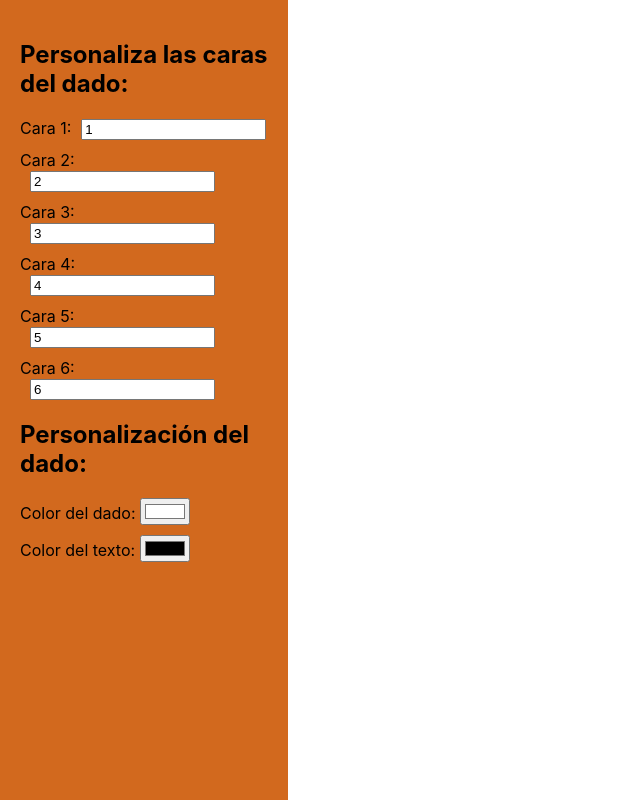
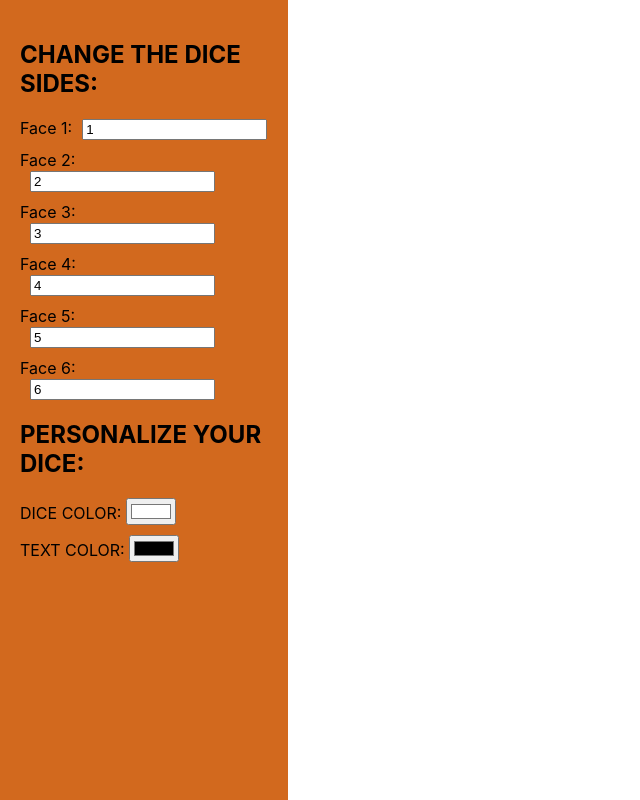
Before and after one commit to JuanGabrielCallejo/your-dice, a React (Create React App) app: page / in a window 1280 px wide. Shown: the whole page, without its empty margins (0-640 px from the left). Built offline with nearby package versions, Linux system fonts and the light colour scheme; no server answers.

Commit message:
Changing language and minor issues

```diff
--- a/src/App.jsx
+++ b/src/App.jsx
@@ -5,10 +5,10 @@ import Customization from "./components/Customization";
 
 const App = () => {
   const [texts, setTexts] = useState(["1", "2", "3", "4", "5", "6"]);
-  const [diceColor, setDiceColor] = useState("#ffffff"); // Estado para el color del dado
-  const [textColor, setTextColor] = useState("#000000"); // Estado para el color del texto
+  const [diceColor, setDiceColor] = useState("#ffffff"); // Dice color state
+  const [textColor, setTextColor] = useState("#000000"); // Dice text color state
 
-  // function to update text values
+  // Function to update text values
   const handleTextChange = (index, value) => {
     const newTexts = [...texts];
     newTexts[index] = value;
@@ -22,10 +22,10 @@ const App = () => {
         style={{ width: "20%", padding: "20px", backgroundColor: "chocolate" }}
       >
         {/* Inputs to personalize the texts */}
-        <h2>Personaliza las caras del dado:</h2>
+        <h2>CHANGE THE DICE SIDES:</h2>
         {texts.map((text, index) => (
           <div key={index} style={{ marginBottom: "10px" }}>
-            <label>Cara {index + 1}:</label>
+            <label>Face {index + 1}:</label>
             <input
               type="text"
               value={text}
--- a/src/components/Customization.jsx
+++ b/src/components/Customization.jsx
@@ -1,30 +1,30 @@
 import React, { useState } from "react";
 
 const Customization = ({ onDiceColorChange, onTextColorChange }) => {
-  const [diceColor, setDiceColor] = useState("#ffffff"); // Color inicial del dado
-  const [textColor, setTextColor] = useState("#000000"); // Color inicial del texto
+  const [diceColor, setDiceColor] = useState("#ffffff"); // Initial dice color
+  const [textColor, setTextColor] = useState("#000000"); // Initial text color
 
-  // Manejar cambios en el color del dado
+  // Handling the dice color changes
   const handleDiceColorChange = (e) => {
     const color = e.target.value;
     setDiceColor(color);
-    onDiceColorChange(color); // Pasar el nuevo color al componente padre
+    onDiceColorChange(color); // Passing the new color to the father
   };
 
-  // Manejar cambios en el color del texto
+  // Handling text color change
   const handleTextColorChange = (e) => {
     const color = e.target.value;
     setTextColor(color);
-    onTextColorChange(color); // Pasar el nuevo color al componente padre
+    onTextColorChange(color); // Passing color to father
   };
 
   return (
     <div style={{ marginBottom: "20px" }}>
-      <h2>Personalización del dado:</h2>
+      <h2>PERSONALIZE YOUR DICE:</h2>
 
-      {/* Input para el color del dado */}
+      {/* Dice color input */}
       <div style={{ marginBottom: "10px" }}>
-        <label>Color del dado: </label>
+        <label>DICE COLOR: </label>
         <input
           type="color"
           value={diceColor}
@@ -32,9 +32,9 @@ const Customization = ({ onDiceColorChange, onTextColorChange }) => {
         />
       </div>
 
-      {/* Input para el color del texto */}
+      {/* Text color input */}
       <div style={{ marginBottom: "10px" }}>
-        <label>Color del texto: </label>
+        <label>TEXT COLOR: </label>
         <input
           type="color"
           value={textColor}
--- a/src/components/Dice.jsx
+++ b/src/components/Dice.jsx
@@ -24,22 +24,22 @@ const Dice = ({ texts, diceColor, textColor }) => {
   const rotateToFace = (face) => {
     switch (face) {
       case 1:
-        diceRef.current.rotation.set(0, 0, 0); // Front side
+        diceRef.current.rotation.set(0, 0, 0); // Front face
         break;
       case 2:
-        diceRef.current.rotation.set(0, Math.PI / 2, 0); // Right side
+        diceRef.current.rotation.set(0, Math.PI / 2, 0); // Right face
         break;
       case 3:
-        diceRef.current.rotation.set(Math.PI / 2, 0, 0); // Left side
+        diceRef.current.rotation.set(Math.PI / 2, 0, 0); // Left face
         break;
       case 4:
-        diceRef.current.rotation.set(-Math.PI / 2, 0, 0); // Bottom side
+        diceRef.current.rotation.set(-Math.PI / 2, 0, 0); // Bottom face
         break;
       case 5:
-        diceRef.current.rotation.set(0, -Math.PI / 2, 0); // Left side
+        diceRef.current.rotation.set(0, -Math.PI / 2, 0); // Left face
         break;
       case 6:
-        diceRef.current.rotation.set(Math.PI, 0, 0); // Rear side
+        diceRef.current.rotation.set(Math.PI, 0, 0); // Rear face
         break;
       default:
         break;
@@ -55,17 +55,17 @@ const Dice = ({ texts, diceColor, textColor }) => {
 
   return (
     <mesh ref={diceRef} onClick={handleClick} scale={2}>
-      {/* Cubo del dado */}
+      {/* Dice cube */}
       <boxGeometry args={[1, 1, 1]} />
       <meshStandardMaterial color={diceColor} />
 
-      {/* Aristas negras */}
+      {/* Border black lines */}
       <lineSegments>
         <edgesGeometry attach="geometry" args={[new THREE.BoxGeometry(1, 1, 1)]} />
         <lineBasicMaterial attach="material" color="black" />
       </lineSegments>
 
-      {/* Side 1 (Front) */}
+      {/* Face 1 (Front) */}
       <Text
         position={[0, 0, 0.51]}
         fontSize={0.2}
@@ -80,7 +80,7 @@ const Dice = ({ texts, diceColor, textColor }) => {
         {texts[0]}
       </Text>
 
-      {/* Side 2 (Right) */}
+      {/* Face 2 (Right) */}
       <Text
         position={[0.51, 0, 0]}
         fontSize={0.2}
@@ -94,7 +94,7 @@ const Dice = ({ texts, diceColor, textColor }) => {
         {texts[1]}
       </Text>
 
-      {/* Side 3 (Top) */}
+      {/* Face 3 (Top) */}
       <Text
         position={[0, 0.51, 0]}
         fontSize={0.2}
@@ -108,7 +108,7 @@ const Dice = ({ texts, diceColor, textColor }) => {
         {texts[2]}
       </Text>
 
-      {/* Side 4 (Bottom) */}
+      {/* Face 4 (Bottom) */}
       <Text
         position={[0, -0.51, 0]}
         fontSize={0.2}
@@ -122,7 +122,7 @@ const Dice = ({ texts, diceColor, textColor }) => {
         {texts[3]}
       </Text>
 
-      {/* Side 5 (Left) */}
+      {/* Face 5 (Left) */}
       <Text
         position={[-0.51, 0, 0]}
         fontSize={0.2}
@@ -136,7 +136,7 @@ const Dice = ({ texts, diceColor, textColor }) => {
         {texts[4]}
       </Text>
 
-      {/* Side 6 (Back) */}
+      {/* Face 6 (Back) */}
       <Text
         position={[0, 0, -0.51]}
         fontSize={0.2}
--- a/src/index.js
+++ b/src/index.js
@@ -10,7 +10,3 @@ root.render(
     <App />
   </React.StrictMode>
 );
-
-// If you want to start measuring performance in your app, pass a function
-// to log results (for example: reportWebVitals(console.log))
-// or send to an analytics endpoint. Learn more: https://bit.ly/CRA-vitals
```
Also changed, not shown: 1 other file (tests, documents, lock files or other folders).
